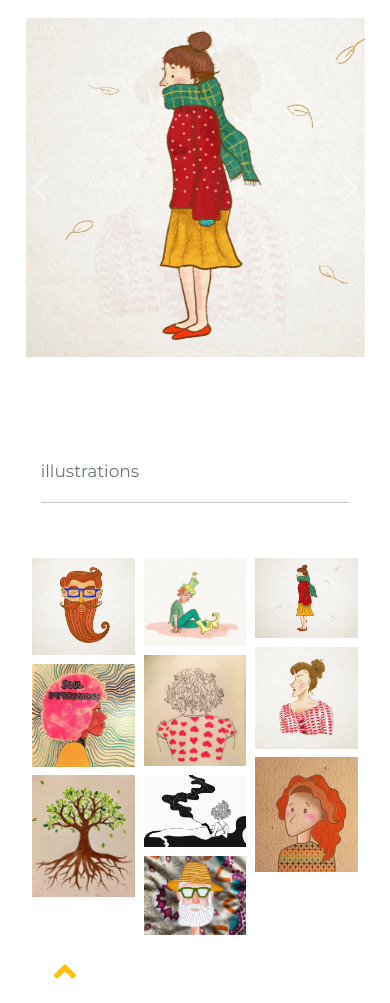
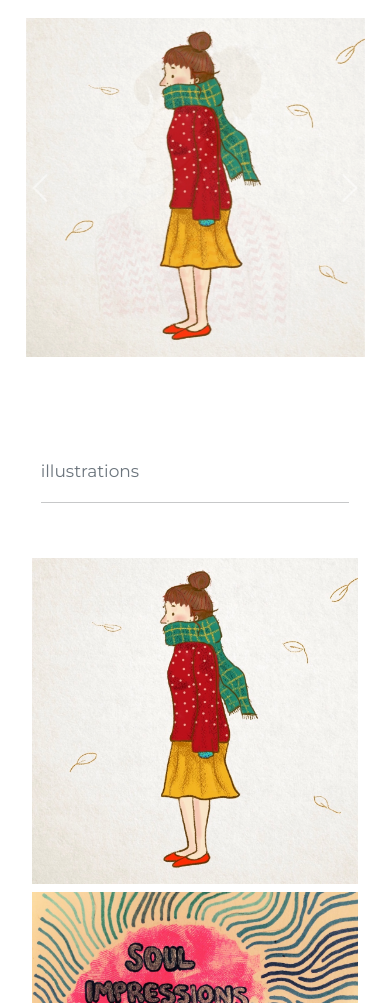
Before and after one commit to GabrielaOliveirabpt/GabrielaOliveirabpt.github.io, a website: page index.html in a window 390 px wide. Shown: the part 97-1100 px from the top of the page. Drawn offline with nearby package versions, Linux system fonts and the light colour scheme.

Commit message:
add responsiveness to illustrations

```diff
--- a/index.html
+++ b/index.html
@@ -150,31 +150,46 @@
             </p>
             <hr>
             <p class="m-5"></p>
+
             <div class="illustrations row justify-content-around">
-                <div class="col-4 p-1">
-                    <img src="images/3.jpg" style="width:100%">
+                <div class="col-sm-12 col-md-6 col-lg-4 p-1">
+                    <img src="copyImages/images/8.jpg" style="width:100%">
                     <div class="p-1"></div>
-                    <img src="images/11.jpg" style="width:100%">
+                    <img src="copyImages/images/11.jpg" style="width:100%">
+
+                </div>
+                <div class="col-sm-12 col-md-6 col-lg-4 p-1">
+                    <img src="copyImages/images/2.jpg" style="width:100%">
                     <div class="p-1"></div>
-                    <img src="images/2.jpg" style="width:100%">
+                    <img src="copyImages/images/7.jpg" style="width:100%">
+
                 </div>
-                <div class="col-4 p-1">
-                    <img src="images/7.jpg" style="width:100%">
+                <div class="col-sm-12 col-md-6 col-lg-4 p-1">
+                    <img src="copyImages/images/1.jpg" style="width:100%">
                     <div class="p-1"></div>
-                    <img src="images/1.jpg" style="width:100%">
+                    <img src="copyImages/images/10.jpg" style="width:100%">
+
+                </div>
+                <div class="col-sm-12 col-md-6 col-lg-4 p-1">
+                    <img src="copyImages/images/4.jpg" style="width:100%">
                     <div class="p-1"></div>
-                    <img src="images/10.jpg" style="width:100%">
+                    <img src="copyImages/images/3.jpg" style="width:100%">
+
+                </div>
+                <div class="col-sm-12 col-md-6 col-lg-4 p-1">
+                    <img src="copyImages/images/6.jpg" style="width:100%">
                     <div class="p-1"></div>
-                    <img src="images/4.jpg" style="width:100%">
+                    <img src="copyImages/images/5.jpg" style="width:100%">
+
                 </div>
-                <div class="col-4 p-1">
-                    <img src="images/8.jpg" style="width:100%">
+                <div class="col-sm-12 col-md-6 col-lg-4 p-1">
+                    <img src="copyImages/images/28.JPG" style="width:100%">
                     <div class="p-1"></div>
-                    <img src="images/9.jpg" style="width:100%">
-                    <div class="p-1"></div>
-                    <img src="images/5.jpg" style="width:100%">
+                    <img src="copyImages/images/9.jpg" style="width:100%">
+
                 </div>
             </div>
+
             <!-- up button -->
             <div class="button-container text-right">
                 <div class="btn text-warning">
```
